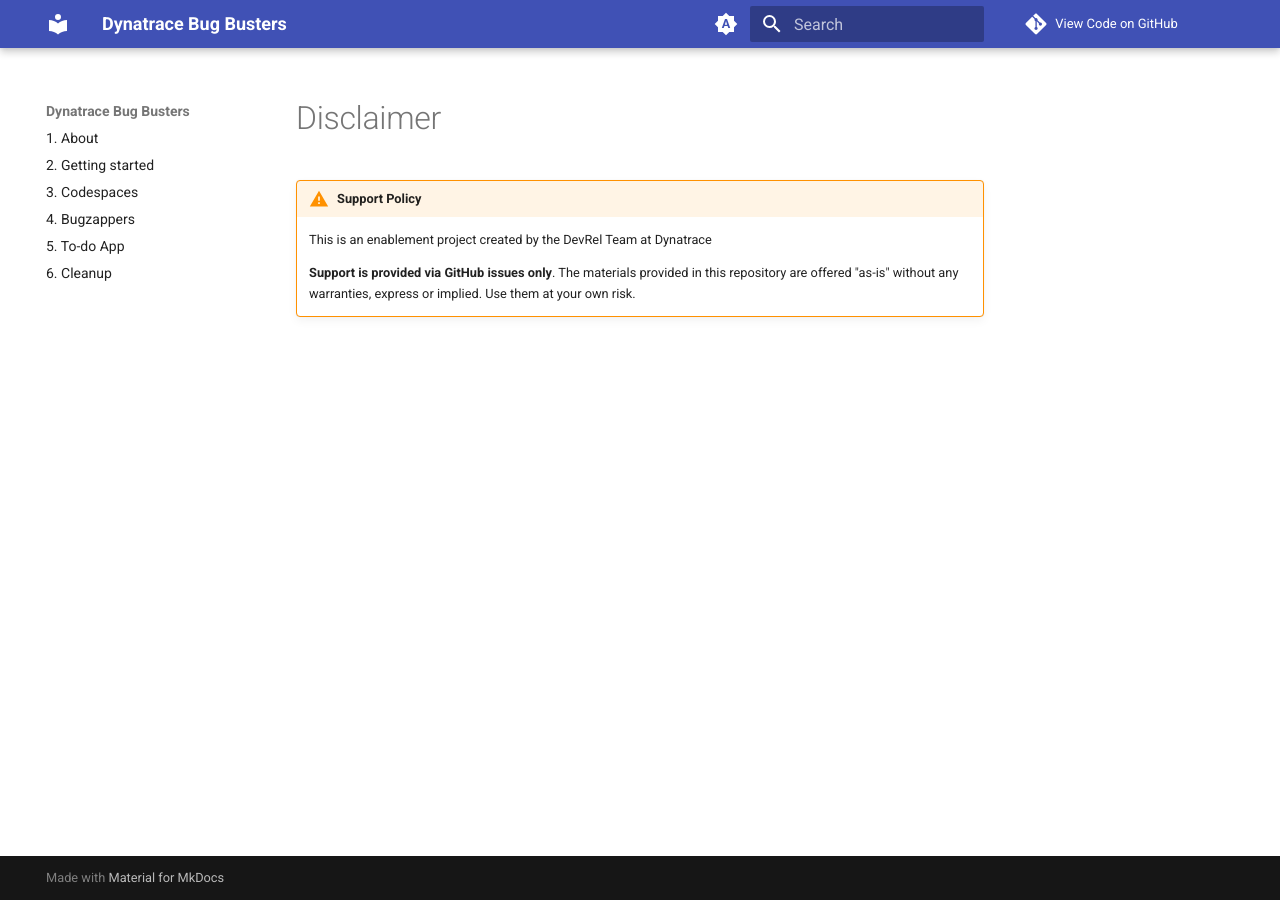
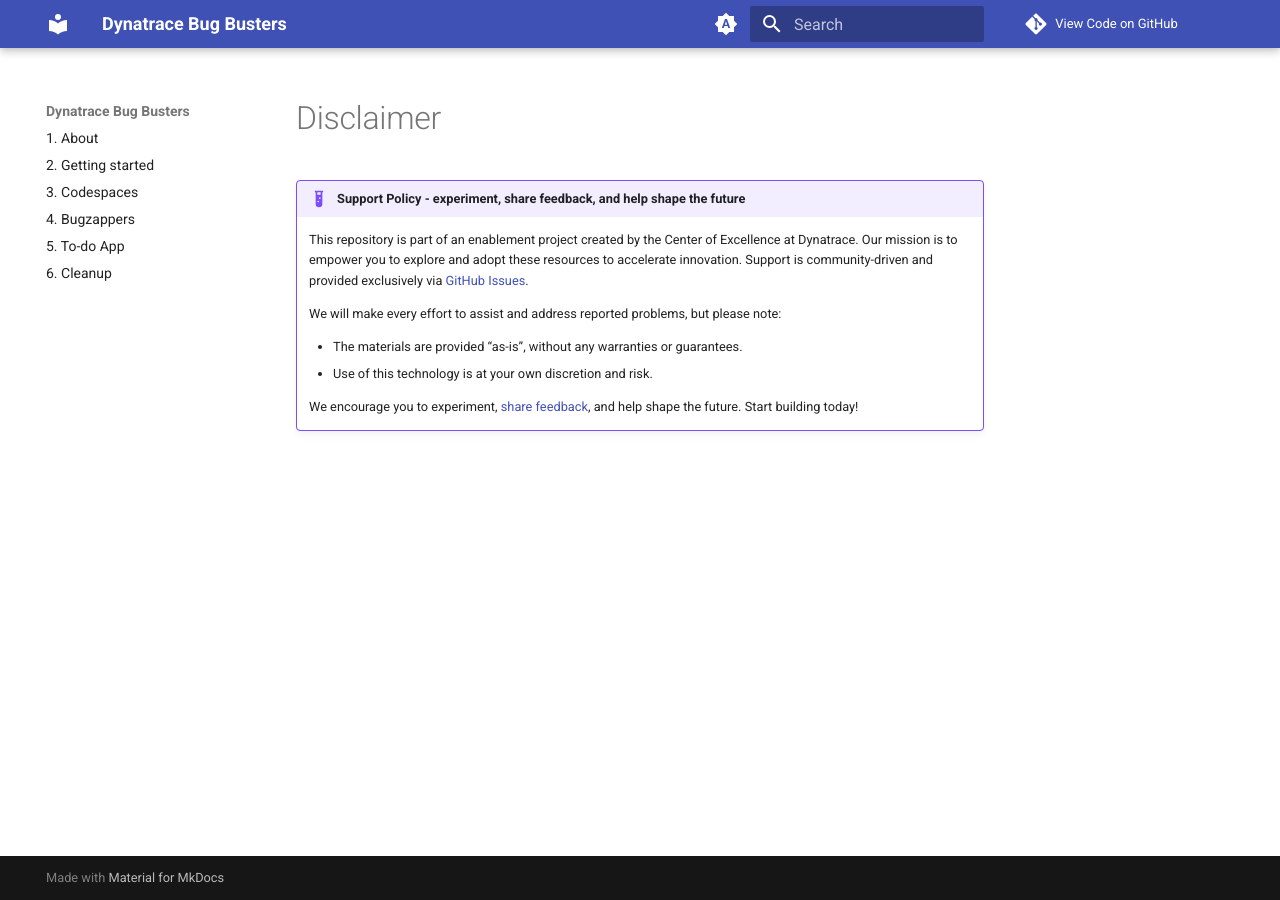
Before and after one commit to Dynatrace/demo-bug-busters, an MkDocs documentation site: the page built from docs/snippets/disclaimer.md, in a window 1280 px wide. Built offline with MkDocs 1.6.1 and Material for MkDocs 9.7.7, drawn with Linux system fonts in a browser that asks for light colours; comment, search, counter and statistics services are not loaded.

Commit message:
- selectDemoEnvironment to selectEnvironment     - Posibility to add own environment from any stage.     - alignment with SSO for MCP Server - Support policy updated - Powered by DT Enablement Badge to camelcase.
Signed-off-by: Sergio Hinojosa <sergio.hinojosa@dynatrace.com>

```diff
--- a/docs/snippets/disclaimer.md
+++ b/docs/snippets/disclaimer.md
@@ -1,4 +1,10 @@
-!!! warning "Support Policy"
-    This is an enablement project created by the DevRel Team at Dynatrace
+!!! example "Support Policy - experiment, share feedback, and help shape the future"
+    This repository is part of an enablement project created by the Center of Excellence at Dynatrace. Our mission is to empower you to explore and adopt these resources to accelerate innovation.
+    Support is community-driven and provided exclusively via [GitHub Issues](https://github.com/dynatrace-wwse/codespaces-framework/issues).
 
-    **Support is provided via GitHub issues only**. The materials provided in this repository are offered "as-is" without any warranties, express or implied. Use them at your own risk.
+    We will make every effort to assist and address reported problems, but please note:
+
+      - The materials are provided “as-is”, without any warranties or guarantees.
+      - Use of this technology is at your own discretion and risk.
+
+    We encourage you to experiment, [share feedback](https://forms.office.com/r/QaCx6VAJe8), and help shape the future. Start building today!
```
Also changed, not shown: docs/snippets/dt-enablement.md (+1 -1 lines), 3 other files.
